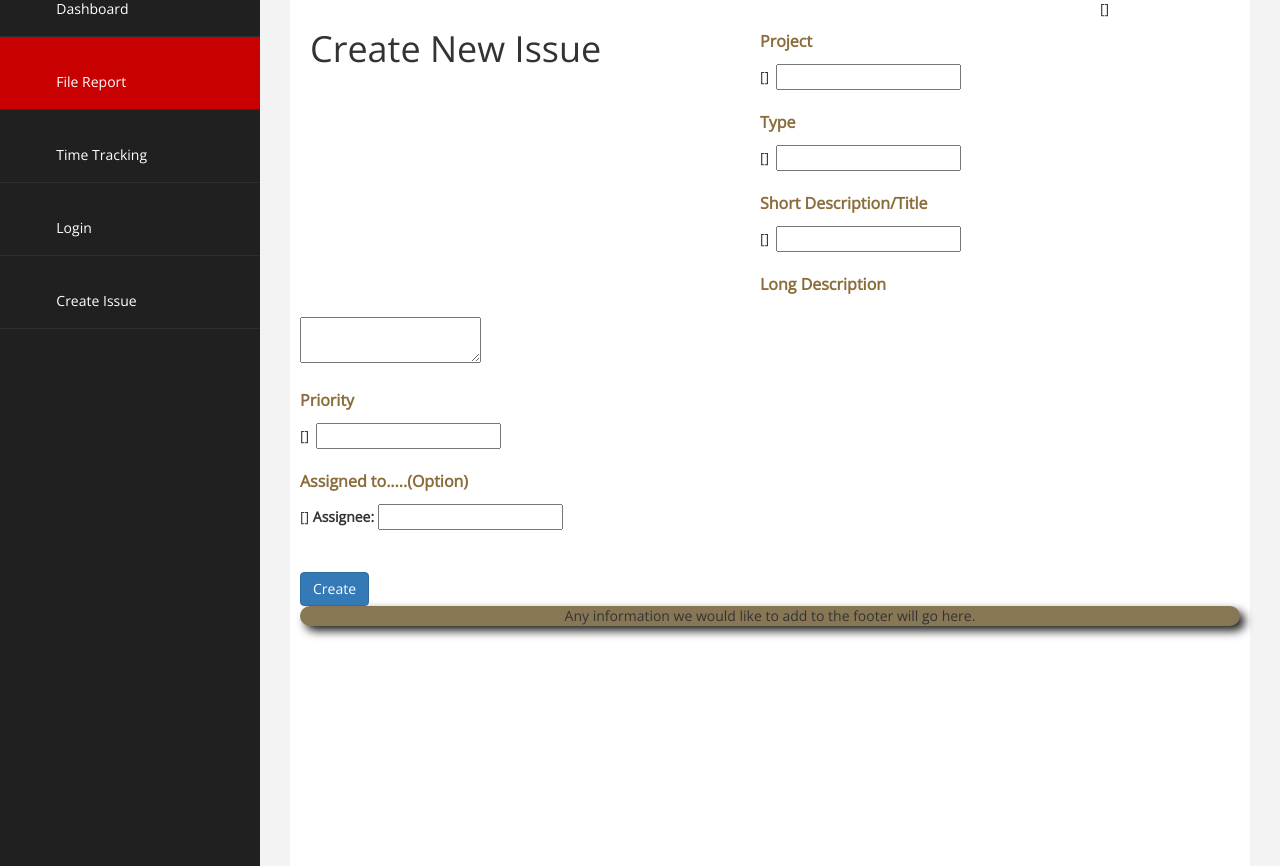
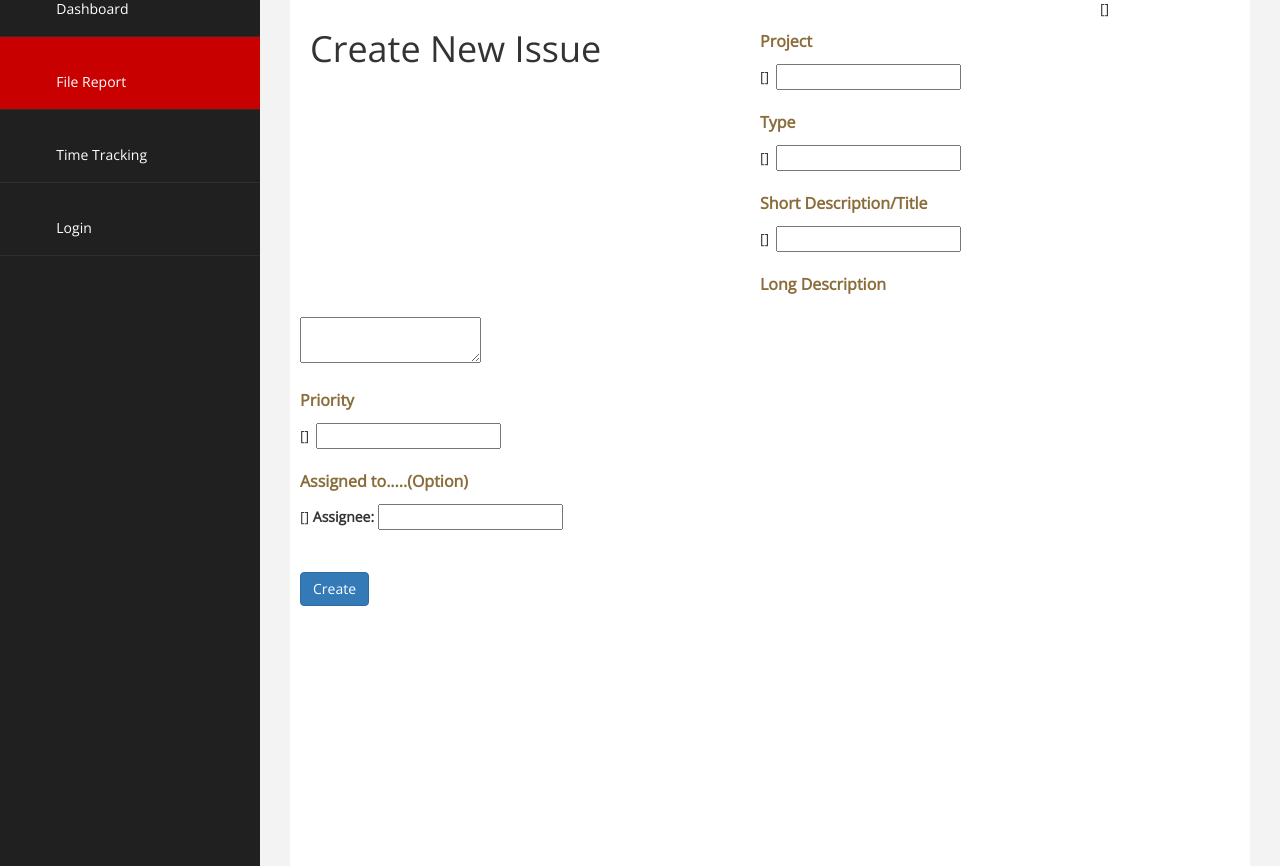
Before and after one commit to iamkelroy/CS673_G1_T3_BUGTRACKER, a Django app: template templates/Create_Issue_Bootstrap.html in a window 1280 px wide. Shown: the part 99-965 px from the top of the page. Run offline with Django 3.2, Linux system fonts and the light colour scheme; the template is opened without the code that fills it: most values are stand-ins (such as "Sample title", 1, 10 or a date in 2020); form fields are guessed from the names that the template uses; some libraries are stand-ins or nearby versions; some web fonts are replaced.

Commit message:
file cleanup

```diff
--- a/issue_tracker/urls.py
+++ b/issue_tracker/urls.py
@@ -21,7 +21,7 @@ urlpatterns = patterns(
         login_required(it_views.ViewIssue.as_view()),
         name='view_issue'),
     # Examples:
-    url(r'^$', it_views.LandingPageView.as_view(), name='LandingPage'),
+    url(r'^$', it_views.IndexIssues, name='issue_index'),
     # static files path
     url(r'^%s(?P<path>.*)$' % settings.STATIC_URL.lstrip('/'), serve,
         {'show_indexes': True, 'insecure': False}),
--- a/templates/Create_Issue_Bootstrap.html
+++ b/templates/Create_Issue_Bootstrap.html
@@ -69,8 +69,4 @@
      		  	</div>
                 </form>
 		     </div>
-                <footer id="footer">
-                     Any information we would like to add to the footer will go here.
-                </footer>
-
 {% endblock %}
--- a/templates/base_v2.html
+++ b/templates/base_v2.html
@@ -59,9 +59,6 @@ font-size: 16px;">
                       <li  >
                         <a   href="/admin/login/"><i class="fa fa-bolt fa-3x"></i> Login</a>
                     </li>
-		      <li  >
-                        <a   href="/issue/Create_Issue_Bootstrap/"><i class="fa fa-bolt fa-3x"></i> Create Issue</a>
-                    </li>
                 </ul>
 
             </div>
```
